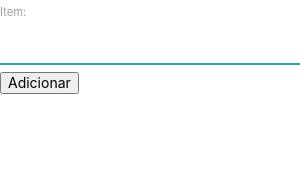
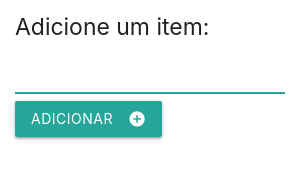
Before and after one commit to gughog/minhalistaapp-ifal, an Electron app: page addItemWindow.html in a window 300 px wide. Drawn offline with nearby package versions, Linux system fonts and the light colour scheme.

Commit message:
style doned

```diff
--- a/addItemWindow.html
+++ b/addItemWindow.html
@@ -10,13 +10,21 @@
     </head>
     <body>
 
-        <form>
-            <div>
-                <label>Item: </label>
-                <input type="text" id="item" autofocus />
-            </div>
-            <button type="submit">Adicionar</button>
-        </form>
+        <div class="container">
+            <form>
+                <div>
+
+                    <h5>Adicione um item: </h5>
+                    <input type="text" id="item" autofocus />
+                </div>
+                <button
+                    class="btn waves-effect waves-light"
+                    type="submit">
+                    <i class="material-icons right">add_circle</i>
+                    Adicionar
+                </button>
+            </form>
+        </div>
 
         <script>
             const electron = require('electron')
--- a/main.js
+++ b/main.js
@@ -11,6 +11,9 @@ const {
 
 let mainWindow
 let addItemWindow
+
+// Current environment:
+//process.env.NODE_ENV = 'production'
 
 // on app is ready the window is created:
 app.on('ready', ()=>{
```
Also changed, not shown: mainWindow.html (+20 -5 lines).
